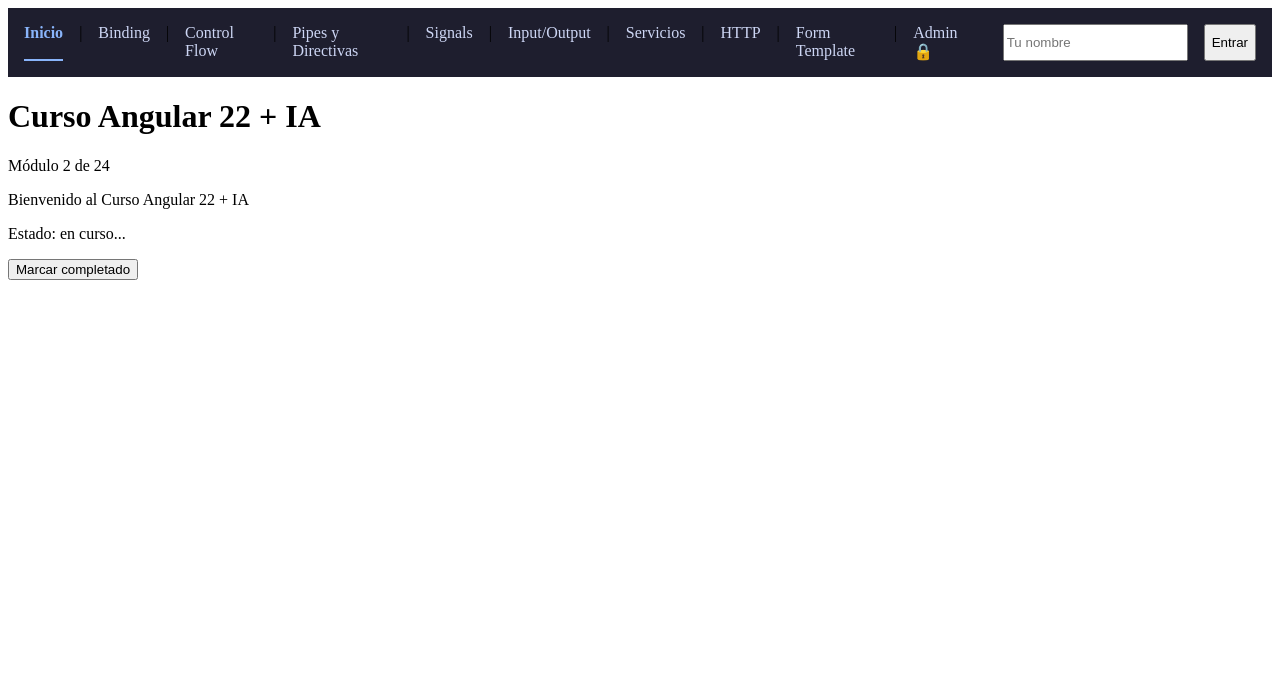
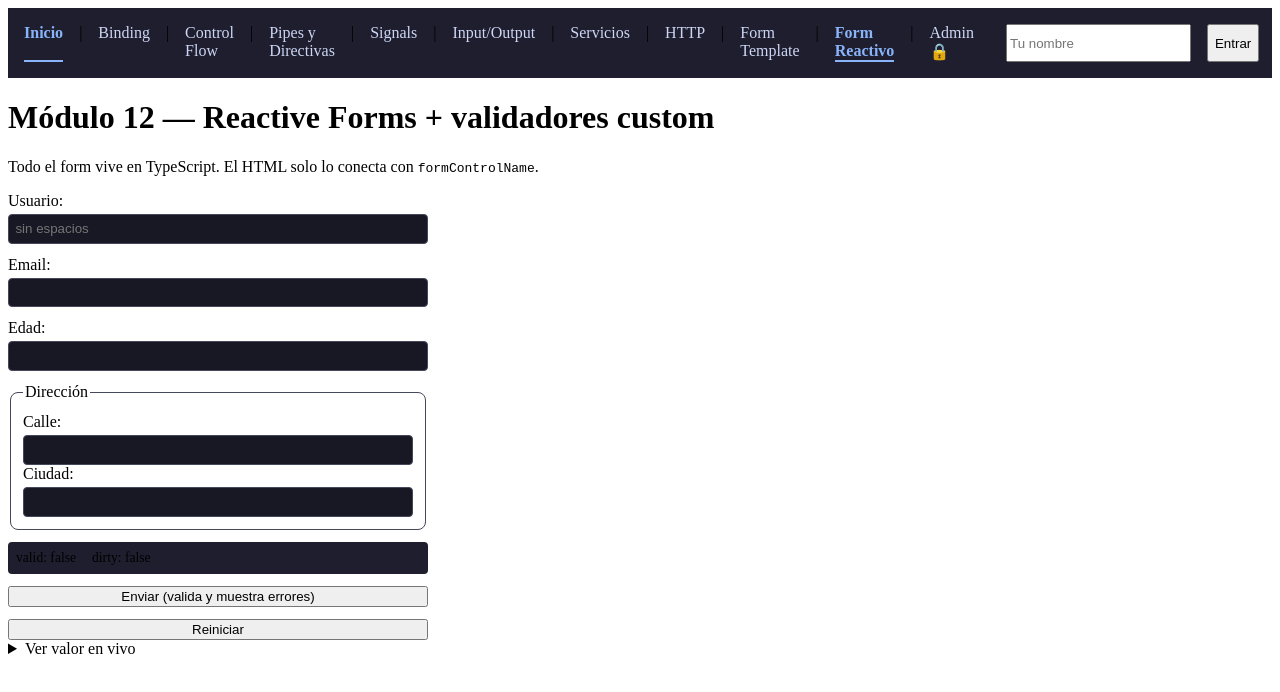
Before and after one commit to Motoerick92/curso-angular-ia, an Angular app: page /form-reactivo in a window 1280 px wide. Before the commit this address led to /. Shown: the top 692 px of the page. Built offline with nearby package versions, Linux system fonts and the light colour scheme.

Commit message:
feat: modulo 12 - reactive forms con FormBuilder y validadores custom

```diff
--- a/src/app/app.html
+++ b/src/app/app.html
@@ -9,6 +9,7 @@
   <a routerLink="/servicios" routerLinkActive="activo">Servicios</a> |
   <a routerLink="/http" routerLinkActive="activo">HTTP</a> |
   <a routerLink="/form-template" routerLinkActive="activo">Form Template</a> |
+  <a routerLink="/form-reactivo" routerLinkActive="activo">Form Reactivo</a> |
   <a routerLink="/admin" routerLinkActive="activo">Admin 🔒</a>
 
   <span class="spacer"></span>
--- a/src/app/app.routes.ts
+++ b/src/app/app.routes.ts
@@ -9,6 +9,7 @@
 import { authGuard } from './core/guards/auth-guard';
 import { HttpDemo } from './features/http-demo/http-demo';
 import { FormTemplate } from './features/form-template/form-template';
+import { FormReactivo } from './features/form-reactivo/form-reactivo';
 
 export const routes: Routes = [
   { path: '', component: Inicio },
@@ -20,6 +21,7 @@
   { path: 'servicios', component: Servicios },
   { path: 'http', component: HttpDemo },           // Módulo 10: HTTP
   { path: 'form-template', component: FormTemplate }, // Módulo 11: forms template-driven
+  { path: 'form-reactivo', component: FormReactivo },  // Módulo 12: reactive forms
 
   // RUTA CON PARÁMETRO: :id llega como input (via withComponentInputBinding)
   // LAZY LOADING: loadComponent descarga el chunk SOLO al visitar la ruta
--- /dev/null
+++ b/src/app/features/form-reactivo/form-reactivo.css
@@ -0,0 +1,57 @@
+form {
+  display: flex;
+  flex-direction: column;
+  gap: 0.75rem;
+  max-width: 420px;
+}
+
+fieldset {
+  border: 1px solid #45475a;
+  border-radius: 8px;
+  padding: 0.75rem;
+}
+
+label {
+  display: flex;
+  flex-direction: column;
+  gap: 0.25rem;
+}
+
+input {
+  padding: 0.4rem;
+  border-radius: 4px;
+  border: 1px solid #45475a;
+  background: #181825;
+  color: #cdd6f4;
+}
+
+input.ng-touched.ng-invalid {
+  border-color: #f38ba8;
+}
+
+.error {
+  color: #f38ba8;
+  font-size: 0.85rem;
+}
+
+.ok {
+  color: #a6e3a1;
+  font-size: 0.85rem;
+}
+
+.estados {
+  display: flex;
+  gap: 1rem;
+  font-size: 0.85rem;
+  background: #1e1e2e;
+  padding: 0.5rem;
+  border-radius: 4px;
+}
+
+.exito {
+  margin-top: 1rem;
+  padding: 0.75rem;
+  background: #a6e3a1;
+  color: #1e1e2e;
+  border-radius: 4px;
+}
--- /dev/null
+++ b/src/app/features/form-reactivo/form-reactivo.html
@@ -0,0 +1,72 @@
+<h1>Módulo 12 — Reactive Forms + validadores custom</h1>
+<p>Todo el form vive en TypeScript. El HTML solo lo conecta con <code>formControlName</code>.</p>
+
+<!-- [formGroup] enlaza el FormGroup de la clase con el <form> del template -->
+<form [formGroup]="form" (ngSubmit)="alEnviar()" novalidate>
+
+  <!-- Usuario: validador custom (sin espacios) -->
+  <label>
+    Usuario:
+    <!-- formControlName = nombre del control dentro del form -->
+    <input formControlName="usuario" placeholder="sin espacios" />
+  </label>
+  <!-- usuario. y usuario. vienen del getter en la clase -->
+  @if (usuario.touched) {
+    @if (usuario.errors?.['required']) { <small class="error">Obligatorio.</small> }
+    @if (usuario.errors?.['minlength']) { <small class="error">Mínimo 3 caracteres.</small> }
+    @if (usuario.errors?.['espacios']) { <small class="error">¡Sin espacios! (validador custom)</small> }
+    @if (usuario.valid) { <small class="ok">✓ Válido</small> }
+  }
+
+  <!-- Email -->
+  <label>
+    Email:
+    <input formControlName="email" type="email" />
+  </label>
+  @if (email.touched && email.errors?.['email']) { <small class="error">Email inválido.</small> }
+
+  <!-- Edad con validador custom con parámetro -->
+  <label>
+    Edad:
+    <input formControlName="edad" type="number" />
+  </label>
+  @if (edad.touched && edad.errors?.['edadMinima']) {
+    <small class="error">
+      Mínimo {{ edad.errors?.['edadMinima'].minima }} años
+      (tienes {{ edad.errors?.['edadMinima'].actual }}).
+    </small>
+  }
+
+  <!-- Grupo anidado: dirección -->
+  <fieldset formGroupName="direccion">
+    <legend>Dirección</legend>
+    <label>
+      Calle:
+      <input formControlName="calle" />
+    </label>
+    <label>
+      Ciudad:
+      <input formControlName="ciudad" />
+    </label>
+  </fieldset>
+
+  <!-- Estado del form completo -->
+  <div class="estados">
+    <span>valid: {{ form.valid }}</span>
+    <span>dirty: {{ form.dirty }}</span>
+  </div>
+
+  <button type="submit">Enviar (valida y muestra errores)</button>
+  <button type="button" (click)="reiniciar()">Reiniciar</button>
+</form>
+
+<!-- Confirmación visual -->
+@if (enviado()) {
+  <div class="exito">✅ Formulario válido enviado.</div>
+}
+
+<!-- Value en vivo: observable del form completo -->
+<details>
+  <summary>Ver valor en vivo</summary>
+  <pre>{{ form.value | json }}</pre>
+</details>
--- /dev/null
+++ b/src/app/features/form-reactivo/form-reactivo.ts
@@ -0,0 +1,78 @@
+import { Component, inject, signal } from '@angular/core';
+import { JsonPipe } from '@angular/common';
+import {
+  AbstractControl,
+  FormBuilder,
+  ReactiveFormsModule,
+  ValidationErrors,
+  Validators,
+} from '@angular/forms';
+
+// ═══════════════════════════════════════════════════════════════
+// VALIDADOR CUSTOM: función pura que recibe el control y devuelve
+// null (válido) o un objeto de error { clave: valor }.
+// ═══════════════════════════════════════════════════════════════
+function noEspacios(control: AbstractControl): ValidationErrors | null {
+  const valor = String(control.value ?? '');
+  // /\s/ = cualquier espacio/tab/salto → válido si NO aparece
+  return valor.includes(' ') ? { espacios: 'No se permiten espacios' } : null;
+}
+
+// Validador con parámetro: factory que devuelve la función validadora
+function edadMinima(minima: number) {
+  return (control: AbstractControl): ValidationErrors | null => {
+    const edad = Number(control.value);
+    if (isNaN(edad)) return null;          // otro validador maneja "no número"
+    return edad >= minima ? null : { edadMinima: { minima, actual: edad } };
+  };
+}
+
+// ═══════════════════════════════════════════════════════════════
+// REACTIVE FORMS: el formulario se CONSTRUYE en la clase TS.
+// Typado, testeable, dinámico. El template solo lo "pinta".
+// ═══════════════════════════════════════════════════════════════
+@Component({
+  selector: 'app-form-reactivo',
+  imports: [ReactiveFormsModule, JsonPipe],
+  templateUrl: './form-reactivo.html',
+  styleUrl: './form-reactivo.css',
+})
+export class FormReactivo {
+  // FormBuilder inyectado: atajos para declarar controles con validadores
+  private readonly fb = inject(FormBuilder);
+
+  // Declaración en TS: cada control es un FormControl con su lista de validadores
+  form = this.fb.group({
+    // [valorInicial, [validadores síncronos]]
+    usuario: ['', [Validators.required, Validators.minLength(3), noEspacios]],
+    email: ['', [Validators.required, Validators.email]],
+    edad: [null as number | null, [Validators.required, edadMinima(18)]],
+    // Grupo anidado: dirección
+    direccion: this.fb.group({
+      calle: ['', Validators.required],
+      ciudad: ['', Validators.required],
+    }),
+  });
+
+  enviado = signal(false);
+
+  // Acceso cómodo a controles para el template
+  get usuario() { return this.form.get('usuario')!; }
+  get email()   { return this.form.get('email')!; }
+  get edad()    { return this.form.get('edad')!; }
+
+  alEnviar(): void {
+    if (this.form.invalid) {
+      // markAllAsTouched: muestra errores de TODOS los campos a la vez
+      this.form.markAllAsTouched();
+      return;
+    }
+    this.enviado.set(true);
+    console.log('Reactive form enviado:', this.form.value);
+  }
+
+  reiniciar(): void {
+    this.form.reset();
+    this.enviado.set(false);
+  }
+}
```
Also changed, not shown: 2 other files (tests, documents, lock files or other folders).
